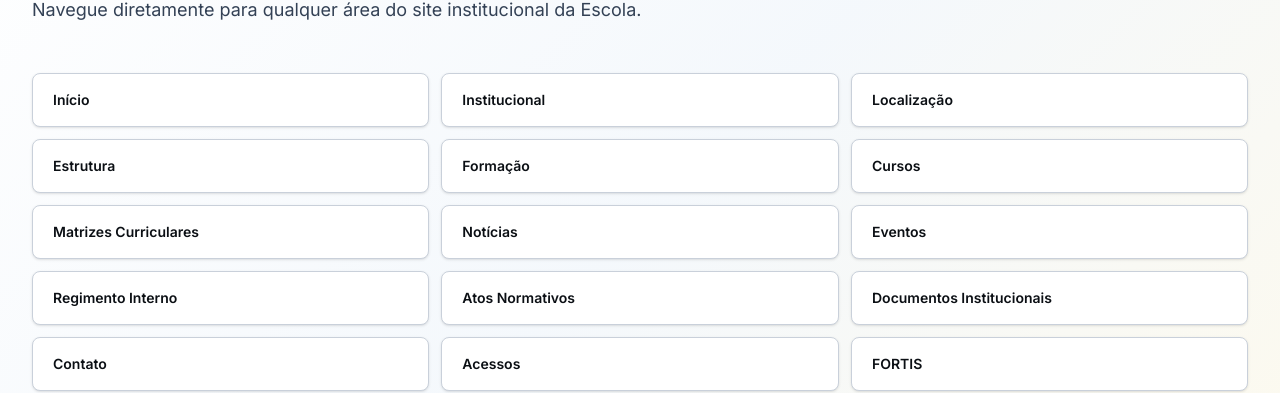
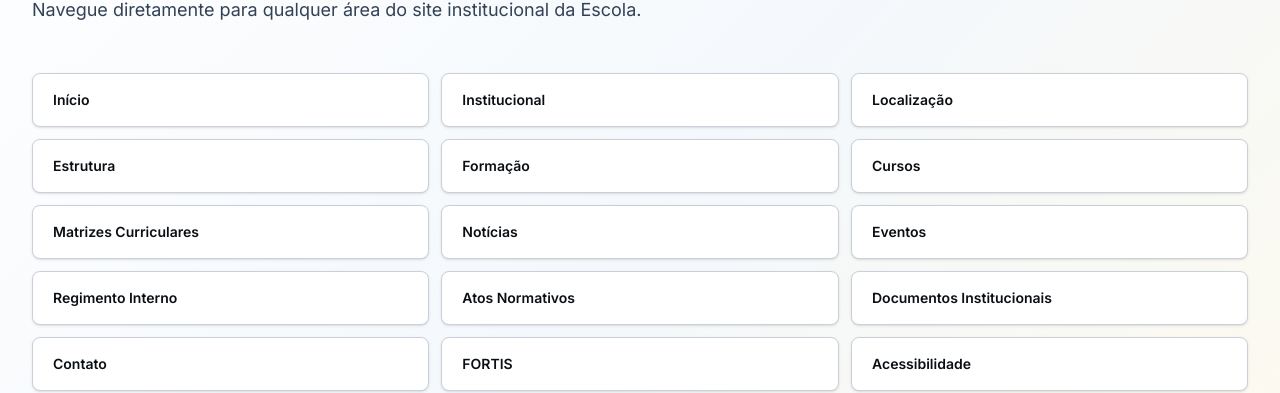
Before and after one commit to jhfmiguel/ppgo-espp-site, a Next.js app in the folder app/: page /mapa-do-site in a window 1280 px wide. Shown: the part 416-809 px from the top of the page. Built offline with nearby package versions, Linux system fonts and the light colour scheme.

Commit message:
Remove Acessos administrativos do mapa público

```diff
--- a/app/app/(site)/mapa-do-site/page.tsx
+++ b/app/app/(site)/mapa-do-site/page.tsx
@@ -1,68 +1,10 @@
 import type { Metadata } from "next";
 import Link from "next/link";
-import { nav, site } from "@/content/site";
+import { nav,site } from "@/content/site";
 import { PageHeader } from "@/components/ui/page-header";
-
-export const metadata: Metadata = {
-  title: "Mapa do site",
-  description: `Todas as páginas do site institucional da ${site.sigla}.`,
-};
-
-type PaginaLink = { label: string; href: string };
-
-/**
- * A Central de Acessos é pública e concentra os pontos de entrada para os
- * serviços autenticados. O painel administrativo continua fora do mapa,
- * do sitemap.xml e protegido contra indexação.
- */
-const ehPublica = (href: string) => !href.startsWith("/admin");
-
-const paginasBase: PaginaLink[] = [
-  ...nav.flatMap((item): PaginaLink[] =>
-    "submenu" in item
-      ? item.submenu.flatMap((sub): PaginaLink[] =>
-          "href" in sub && !("external" in sub && sub.external) ? [{ label: sub.label, href: sub.href }] : [],
-        )
-      : "external" in item && item.external
-        ? []
-        : [{ label: item.label, href: item.href }],
-  ),
-  { label: "Acessos", href: "/acessos" },
-  { label: "FORTIS", href: "/fortis" },
-  { label: "Acessibilidade", href: "/acessibilidade" },
-  { label: "Mapa do site", href: "/mapa-do-site" },
-].filter((pagina) => ehPublica(pagina.href));
-
-const paginas = paginasBase.filter(
-  (pagina, indice, todas) => todas.findIndex((item) => item.href === pagina.href) === indice,
-);
-
-export default function MapaDoSitePage() {
-  return (
-    <section aria-labelledby="mapa-titulo" className="bg-white pt-10 pb-24 lg:pt-14 lg:pb-32">
-      <div className="container-espp">
-        <PageHeader
-          href="/mapa-do-site"
-          trilha={[{ label: "Mapa do site" }]}
-          id="mapa-titulo"
-          eyebrow="Mapa do site"
-          titulo="Todas as páginas do site"
-          texto="Navegue diretamente para qualquer área do site institucional da Escola."
-        />
-
-        <ul className="mt-12 grid gap-3 sm:grid-cols-2 lg:grid-cols-3">
-          {paginas.map((pagina) => (
-            <li key={pagina.href}>
-              <Link
-                href={pagina.href}
-                className="block rounded-lg border border-ink-200 bg-white px-5 py-4 text-sm font-semibold text-ink-900 shadow-sm transition-colors hover:border-gold-500 hover:text-gold-600"
-              >
-                {pagina.label}
-              </Link>
-            </li>
-          ))}
-        </ul>
-      </div>
-    </section>
-  );
-}
+export const metadata:Metadata={title:"Mapa do site",description:`Todas as páginas do site institucional da ${site.sigla}.`};
+type PaginaLink={label:string;href:string};
+const ehPublica=(href:string)=>!href.startsWith("/admin")&&href!=="/acessos";
+const paginasBase:PaginaLink[]=[...nav.flatMap((item):PaginaLink[]=>"submenu" in item?item.submenu.flatMap((sub):PaginaLink[]=>"href" in sub&&!("external" in sub&&sub.external)?[{label:sub.label,href:sub.href}]:[]):"external" in item&&item.external?[]:[{label:item.label,href:item.href}]),{label:"FORTIS",href:"/fortis"},{label:"Acessibilidade",href:"/acessibilidade"},{label:"Mapa do site",href:"/mapa-do-site"}].filter(p=>ehPublica(p.href));
+const paginas=paginasBase.filter((p,i,t)=>t.findIndex(x=>x.href===p.href)===i);
+export default function MapaDoSitePage(){return <section aria-labelledby="mapa-titulo" className="bg-white pt-10 pb-24 lg:pt-14 lg:pb-32"><div className="container-espp"><PageHeader href="/mapa-do-site" trilha={[{label:"Mapa do site"}]} id="mapa-titulo" eyebrow="Mapa do site" titulo="Todas as páginas do site" texto="Navegue diretamente para qualquer área do site institucional da Escola."/><ul className="mt-12 grid gap-3 sm:grid-cols-2 lg:grid-cols-3">{paginas.map(p=><li key={p.href}><Link href={p.href} className="block rounded-lg border border-ink-200 bg-white px-5 py-4 text-sm font-semibold text-ink-900 shadow-sm transition-colors hover:border-gold-500 hover:text-gold-600">{p.label}</Link></li>)}</ul></div></section>}
```
